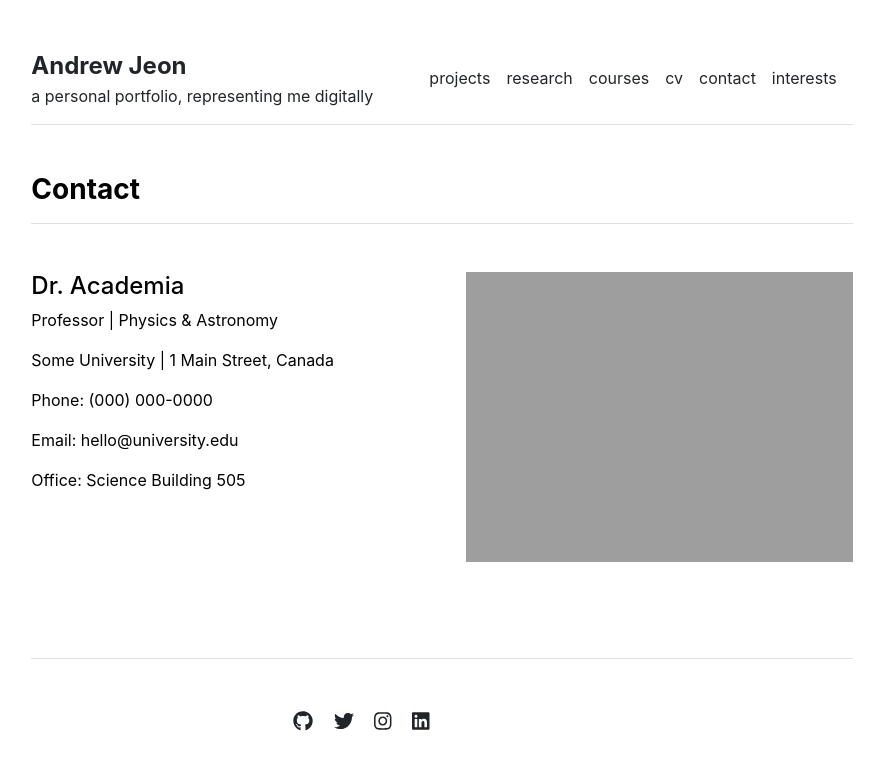
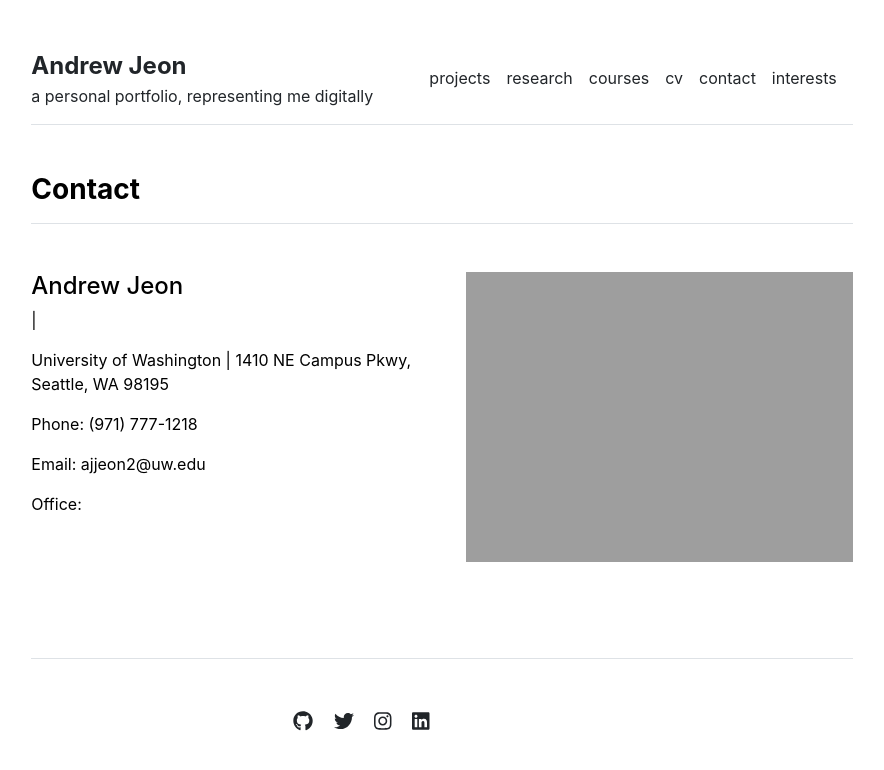
Before and after one commit to andrewjjeon/andrewjjeon.github.io, a Jekyll site: the page built from contact.md, in a window 1280 px wide. Shown: the top 770 px of the page, without its empty margins (198-1082 px from the left). Built offline with Jekyll 4.4.1, drawn with Linux system fonts in a browser that asks for light colours.

Commit message:
Update settings.yml

```diff
--- a/_data/settings.yml
+++ b/_data/settings.yml
@@ -25,4 +25,4 @@ social:
 - {icon: 'linkedin', link: 'https://linkedin.com/in/lenpaul'}
 
 contacts:
-- {name: 'Dr. Academia', title: 'Professor', department: 'Physics & Astronomy', institution: 'Some University', institution_address: '1 Main Street, Canada', phone: '(000) 000-0000', email: 'hello@university.edu', office: 'Science Building 505', image: 'assets/img/contact.jpg'}
+- {name: 'Andrew Jeon', institution: 'University of Washington', institution_address: '1410 NE Campus Pkwy, Seattle, WA 98195', phone: '(971) 777-1218', email: 'andrewjjeon@gmail.com', email: ajjeon2@uw.edu, image: 'assets/img/contact.png'}
```
